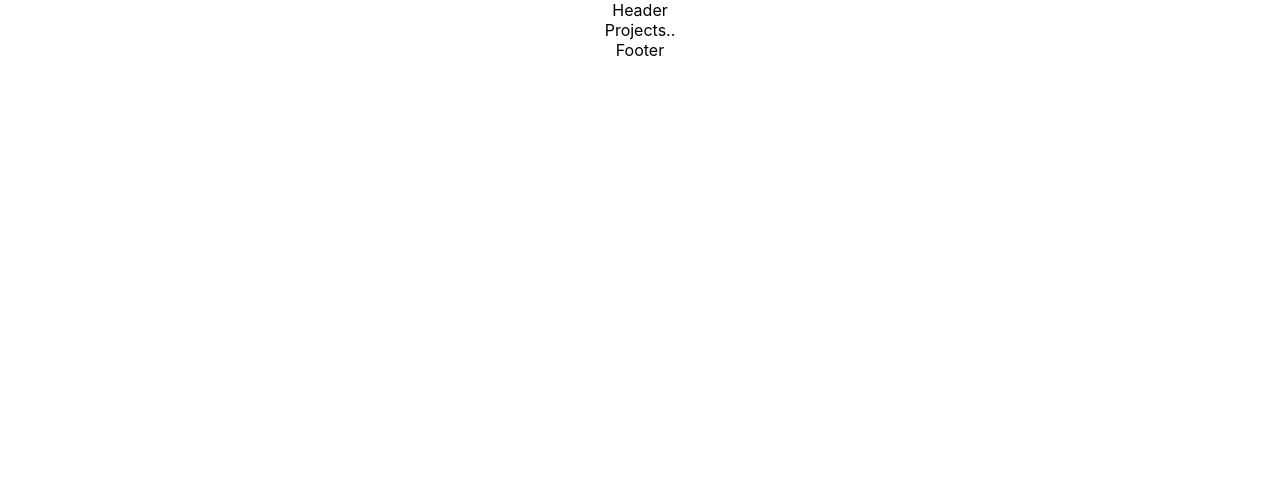
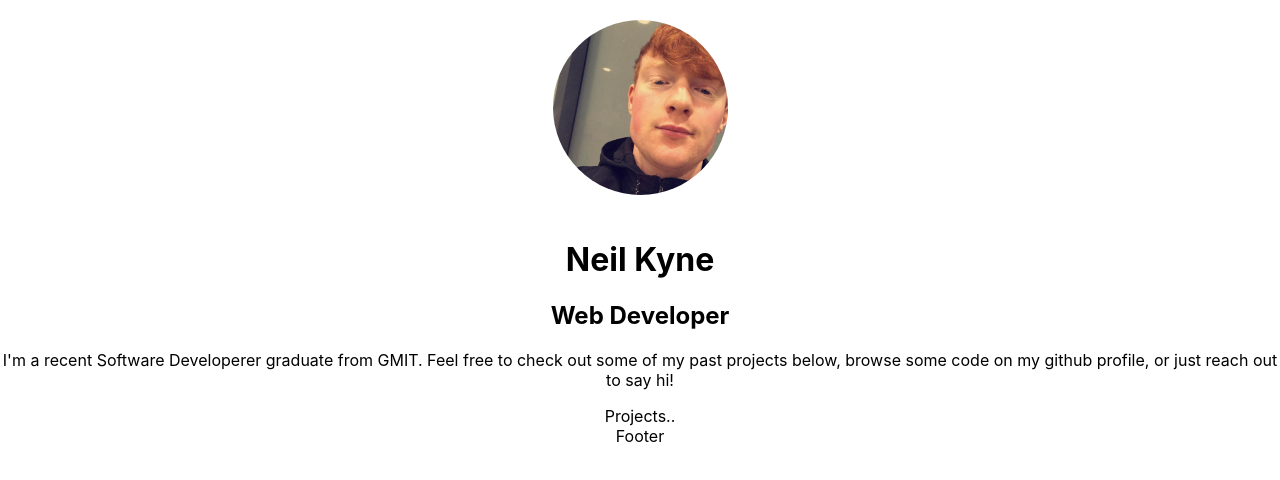
Before and after one commit to NeilK-94/Personal-Site, a React (Create React App) app in the folder personal-site/: page / in a window 1280 px wide. Shown: the top 480 px of the page. Built offline with nearby package versions, Linux system fonts and the light colour scheme.

Commit message:
Started on header, did styling for selfie but nothing else yet

```diff
--- a/personal-site/src/App.css
+++ b/personal-site/src/App.css
@@ -1,5 +1,10 @@
 .App {
   text-align: center;
+}
+.Header-Selfie {
+  border-radius: 50%;
+  padding: 20px;
+  max-width: 175px;
 }
 
 .App-logo {
--- a/personal-site/src/components/Header.jsx
+++ b/personal-site/src/components/Header.jsx
@@ -1,10 +1,24 @@
 import React, { Component } from 'react'
-
+import selfie from "../assets/profilepic.jpg";
 export default class Header extends Component {
     render() {
         return (
-            <div>
-                Header
+            <div className="Header">
+                <div>
+                <img src={selfie} className="Header-Selfie" alt="selfie" />
+                  <div>
+                    <h1>Neil Kyne</h1>
+                    <h2>Web Developer</h2>
+                  </div>
+                </div>
+                <p>
+                I'm a recent Software Developerer graduate from GMIT. Feel free to check out some of my past projects below,
+                browse some code on my github profile, or just reach out to say hi!
+                </p>
+
+
+
+
             </div>
         )
     }
```
